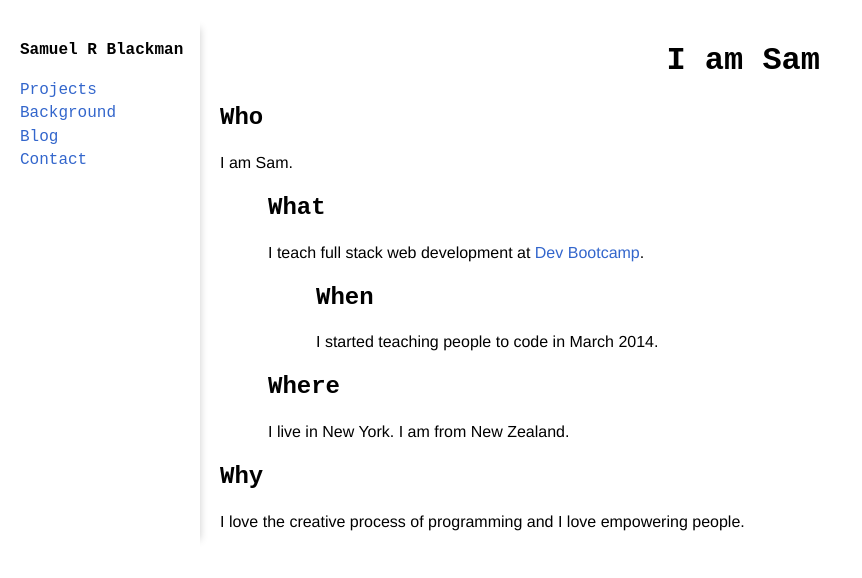
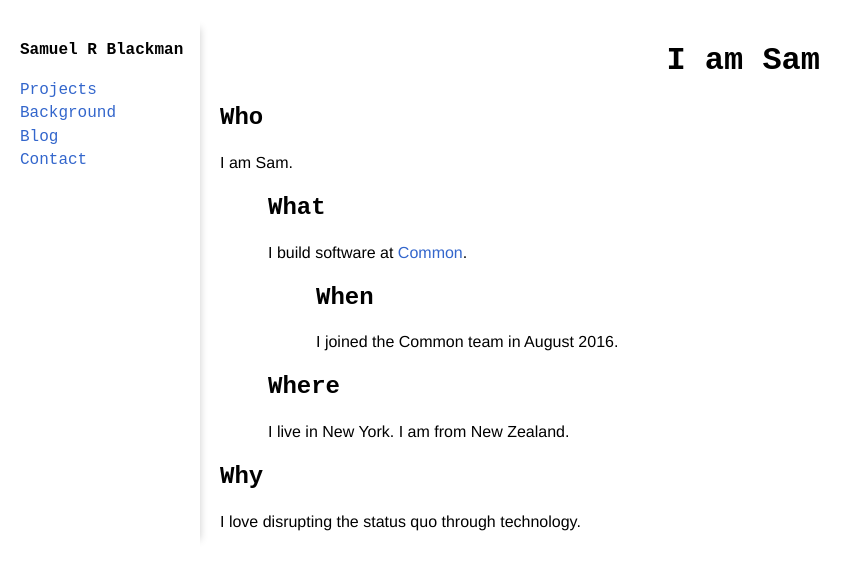
Before and after one commit to tsamb/tsamb.github.io, a Jekyll site: the page built from index.html, in a window 1280 px wide. Shown: the top 578 px of the page, without its empty margins (0-862 px from the left). Built offline with Jekyll 4.4.1, drawn with Linux system fonts in a browser that asks for light colours; nearby versions of some CDN libraries; library files that are not in the unit come from our copies.

Commit message:
change front page to Common role

```diff
--- a/index.html
+++ b/index.html
@@ -10,11 +10,11 @@ layout: default
   </div>
   <div>
     <h2>What</h2>
-    <p>I teach full stack web development at <a href="https://www.devbootcamp.com">Dev Bootcamp</a>.</p>
+    <p>I build software at <a href="https://www.hicommon.com">Common</a>.</p>
   </div>
   <div>
     <h2>When</h2>
-    <p>I started teaching people to code in March 2014.</p>
+    <p>I joined the Common team in August 2016.</p>
   </div>
   <div>
     <h2>Where</h2>
@@ -22,6 +22,6 @@ layout: default
   </div>
   <div>
     <h2>Why</h2>
-    <p>I love the creative process of programming and I love empowering people.</p>
+    <p>I love disrupting the status quo through technology.</p>
   </div>
 </section>
```
